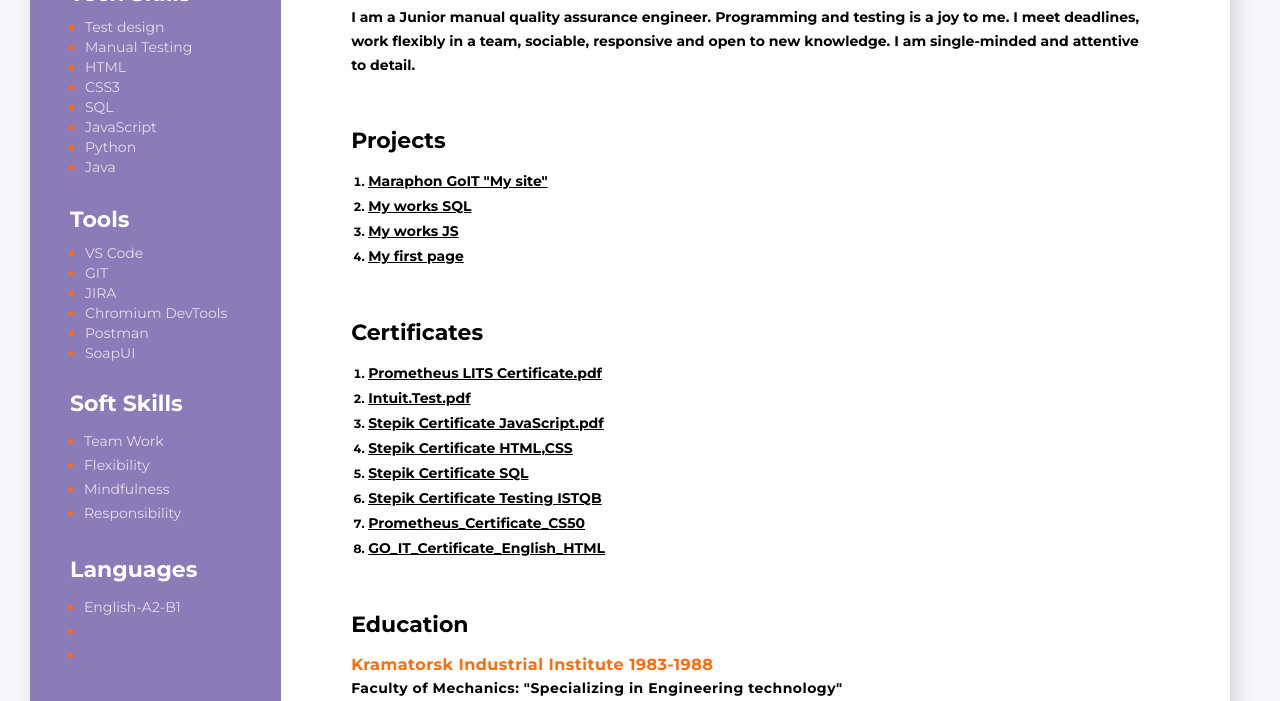
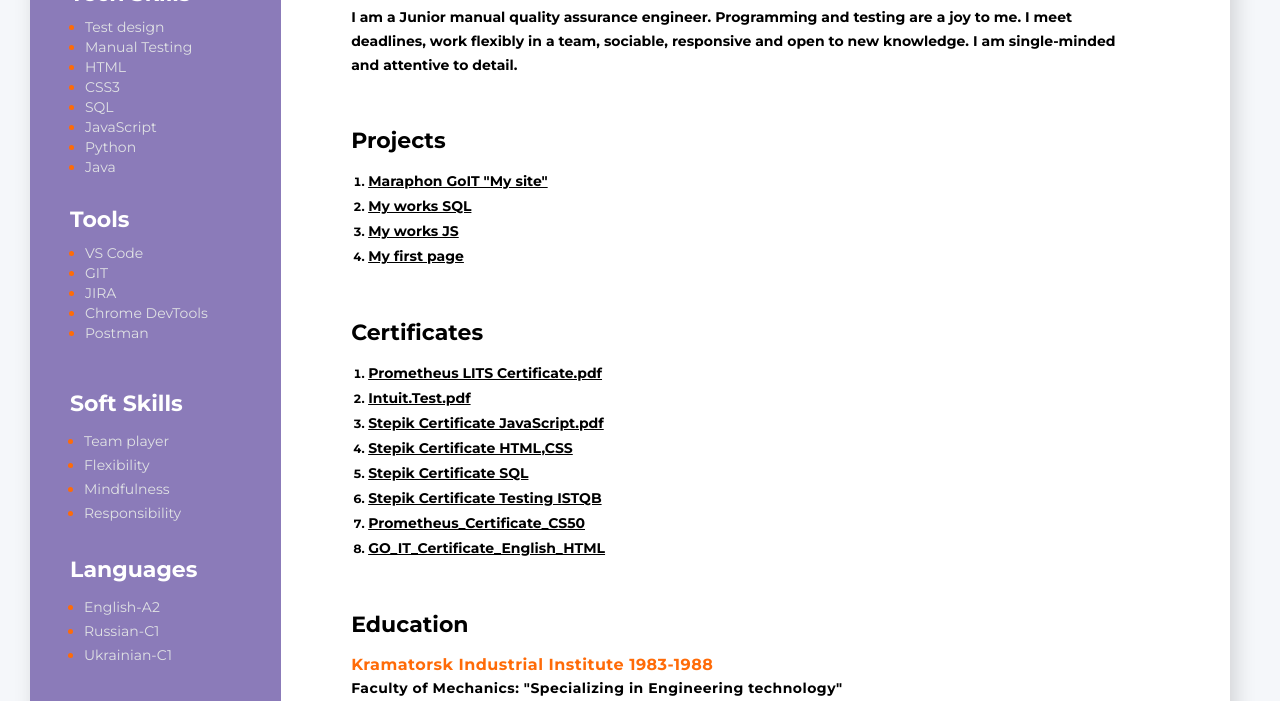
Before and after one commit to Irina-66/My-resume, a plain HTML site: page index.html in a window 1280 px wide. Shown: the part 219-920 px from the top of the page. Drawn offline with Linux system fonts and the light colour scheme; files that its build step writes are made by us from their sources.

Commit message:
Update index.html

```diff
--- a/index.html
+++ b/index.html
@@ -43,16 +43,15 @@
              <li><span class="tools-text">VS Code</span></li>
              <li><span class="tools-text">GIT</span></li>
              <li><span class="tools-text">JIRA</span></li>
-             <li><span class="tools-text">Chromium DevTools</span></li>
+             <li><span class="tools-text">Chrome DevTools</span></li>
              <li><span class="tools-text">Postman</span></li>
-             <li><span class="tools-text">SoapUI</span></li>
-            </ul>
+           </ul>
          </div>
         <!--MY Soft Skills -->
         <div class="soft-skills-container">
           <h3 class="soft-skills-title">Soft Skills</h3>
            <ul class="soft-skills-item">
-             <li><span class="soft-skills-text">Team Work</span></li>
+             <li><span class="soft-skills-text">Team player</span></li>
              <li><span class="soft-skills-text">Flexibility</span></li>
              <li><span class="soft-skills-text">Mindfulness</span></li>
              <li><span class="soft-skills-text">Responsibility</span></li>
@@ -62,9 +61,9 @@
         <div class="languages-container">
           <h3 class="soft-skills-title">Languages</h3>
            <ul class="soft-skills-item">
-             <li><span class="tech-skills-text">English-А2-B1</span></li>
-             <li><span class="tech-skills-text"><Russian-C1></Russian-C1></span></li>
-             <li><span class="tech-skills-text"><Ukrainian-C1></Ukrainian-C1></span></li>
+             <li><span class="tech-skills-text">English-А2</span></li>
+             <li><span class="tech-skills-text">Russian-C1</span></li>
+             <li><span class="tech-skills-text">Ukrainian-C1</span></li>
            </ul>
          </div>
       </div>
@@ -76,7 +75,7 @@
         <div class="info-container">
           <h2 class="profession"> Manual QA Engineer </h2>
           <h1 class="name"> Iryna Rohozina </h1>
-           <p class="description">I am a Junior manual quality assurance engineer. Programming and testing is a joy to me. I meet deadlines, work flexibly in a team, sociable, responsive and open to new knowledge. I am single-minded and attentive to detail.
+           <p class="description">I am a Junior manual quality assurance engineer. Programming and testing are a joy to me. I meet deadlines, work flexibly in a team, sociable, responsive and open to new knowledge. I am single-minded and attentive to detail.
            </p>
         </div>
             <!--My Project section-->
```
